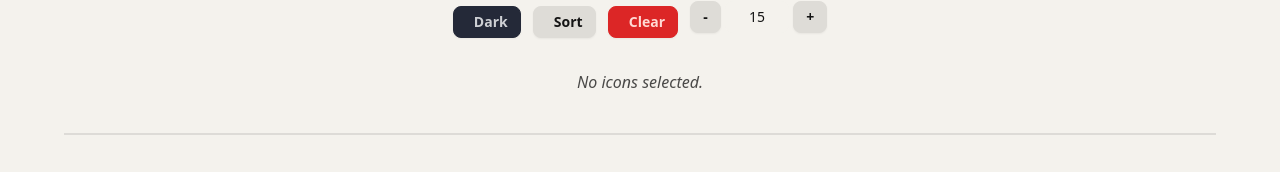
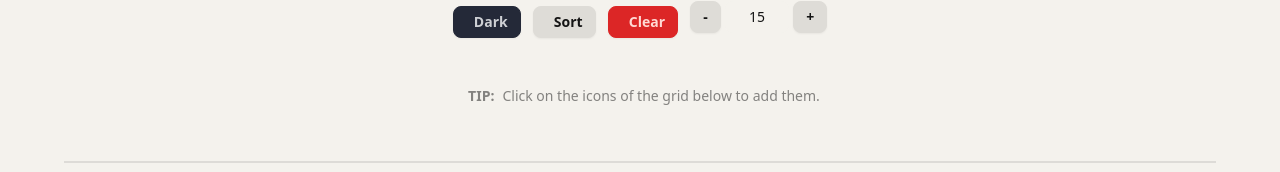
Before and after one commit to devkcud/skill-icons-web, a SvelteKit app: page / in a window 1280 px wide. Shown: the part 347-519 px from the top of the page. Built offline with nearby package versions, Linux system fonts and the light colour scheme.

Commit message:
Add tip instead of plain <p>

```diff
--- a/src/routes/+page.svelte
+++ b/src/routes/+page.svelte
@@ -142,7 +142,7 @@
   </div>
 
   {#if !$icons.length}
-    <p class="italic text-center text-neutral/70">No icons selected.</p>
+    <Tip>Click on the icons of the grid below to add them.</Tip>
   {:else}
     <div class="flex items-center gap-2">
       <Button onclick={() => clipboard(copyMountedURL)} icon="lucide:clipboard-copy">
@@ -156,7 +156,7 @@
       </Button>
     </div>
 
-    <Tip>Drag icons to reorder!</Tip>
+    <Tip>Drag icons to reorder.</Tip>
   {/if}
 </section>
 
```
